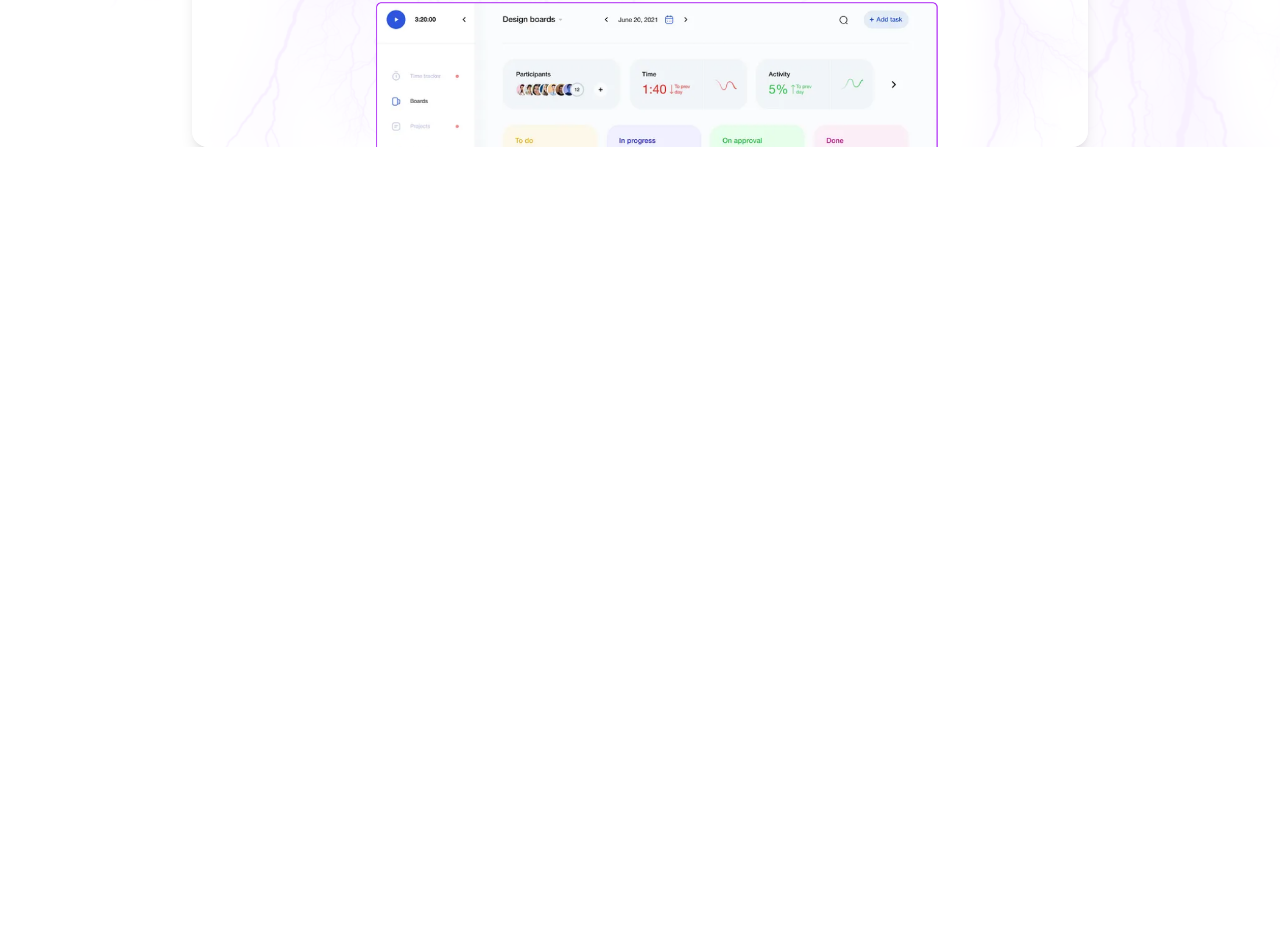
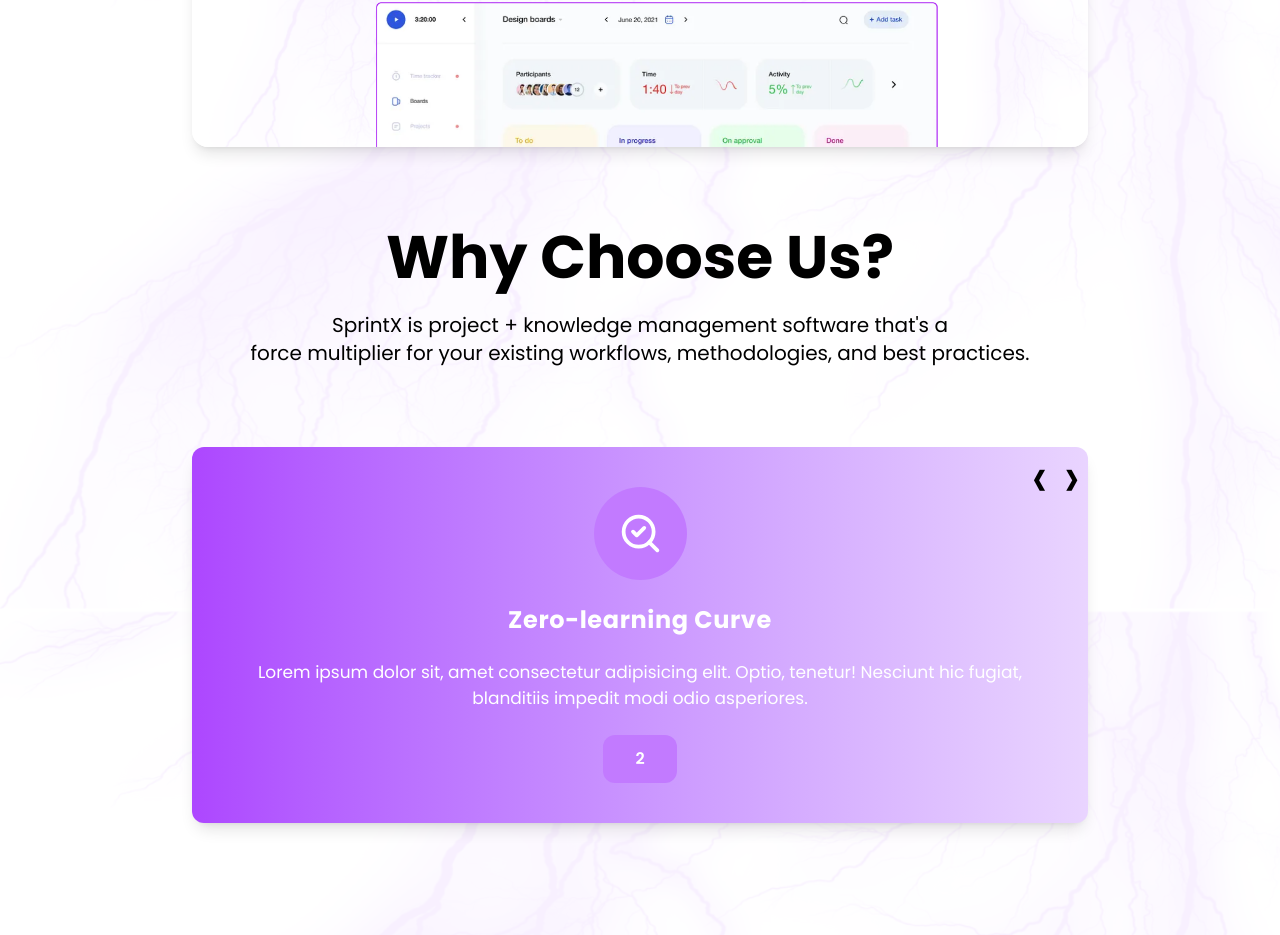
Before and after one commit to Sabarish-developer/SprintX, a React (Vite) app in the folder client/: page / in a window 1280 px wide. Shown: the part 991-1926 px from the top of the page. Before the commit the page ends 1138 px from the top, so only its background shows below. Built offline with nearby package versions, Linux system fonts and the light colour scheme.

Commit message:
added features with autoplay

```diff
--- a/client/package.json
+++ b/client/package.json
@@ -15,6 +15,8 @@
     "lucide-react": "^0.482.0",
     "react": "^19.0.0",
     "react-dom": "^19.0.0",
+    "react-slick": "^0.30.3",
+    "slick-carousel": "^1.8.1",
     "tailwindcss": "^4.0.14"
   },
   "devDependencies": {
--- a/client/src/App.jsx
+++ b/client/src/App.jsx
@@ -2,6 +2,7 @@ import { useState } from 'react'
 import './App.css'
 import Navbar from './components/Navbar'
 import HeroSection from './components/HeroSection'
+import SliderSection from './components/SliderSection'
 
 
 function App() {
@@ -12,6 +13,7 @@ function App() {
     <Navbar/>
     <div className='max-w-7xl mx-auto px-6 pt-17'>
       <HeroSection/>
+      <SliderSection/>
     </div>
     </>
   )
--- /dev/null
+++ b/client/src/components/SliderSection.jsx
@@ -0,0 +1,113 @@
+import React from "react";
+import Slider from "react-slick";
+import "slick-carousel/slick/slick.css";
+import "slick-carousel/slick/slick-theme.css";
+import { data } from "../constants/objects";
+
+const NextArrow = ({ onClick }) => {
+  return (
+    <div
+      className="absolute top-0 right-0 mr-2 cursor-pointer z-10"
+      onClick={onClick}
+    >
+      <div className="text-black text-6xl hover:text-purple-400">›</div>
+    </div>
+  );
+};
+
+const PrevArrow = ({ onClick }) => {
+  return (
+    <div
+      className="absolute top-0 right-10 cursor-pointer z-10"
+      onClick={onClick}
+    >
+      <div className="text-black text-6xl hover:text-purple-400">‹</div>
+    </div>
+  );
+};
+
+
+export const SliderSlick = () => {
+  var settings = {
+    dots: false,
+    infinite: true,
+    autoplay: true,
+    autoplaySpeed: 3000,
+    speed: 1000,
+    pauseOnHover: true,
+    slidesToShow: 1,
+    slidesToScroll: 1,
+    initialSlide: 0,
+    nextArrow: <NextArrow />,
+    prevArrow: <PrevArrow />,
+    responsive: [
+      {
+        breakpoint: 1024,
+        settings: {
+          slidesToShow: 1,
+          slidesToScroll: 1,
+          infinite: true,
+          dots: true
+        }
+      },
+      {
+        breakpoint: 600,
+        settings: {
+          slidesToShow: 1,
+          slidesToScroll: 1,
+          initialSlide: 1
+        }
+      },
+      {
+        breakpoint: 480,
+        settings: {
+          slidesToShow: 1,
+          slidesToScroll: 1
+        }
+      }
+    ]
+  };
+
+  return (
+    <div className="w-full h-fit flex flex-col justify-center items-center px-4 py-10 lg:py-20 gap-6">
+      <h1 className="text-6xl text-black font-bold text-center">
+        Why Choose Us?
+      </h1>
+      <p className="text-xl text-center">
+      SprintX is project + knowledge management software that's a <br/>
+      force multiplier for your existing workflows, methodologies, and best practices.
+      </p>
+      <div className="flex justify-end w-full px-10 gap-4">
+        <PrevArrow />
+        <NextArrow />
+      </div>
+
+      <div className="w-full h-fit p-8">
+        <Slider {...settings} className="max-w-4xl mx-auto rounded-2xl shadow-lg">
+        {
+          data.map((item, index)=>(
+            <div id="slider-boxes" key={index} className="p-10 bg-gradient-to-r from-purple-500 to-purple-200 rounded-xl flex flex-col justify-center items-center border-n">
+              <div id="icon-box" className="text-white bg-purple-400 p-6 rounded-full hover:bg-purple-500 cursor-pointer">
+              {item.icon && <item.icon className="w-[45px] h-[45px]"/>}
+              </div>
+              <div className="flex flex-col justify-center items-center gap-6 mt-6">
+                <h1 className="text-2xl text-white font-bold tracking-wide">
+                  {item.title}
+                </h1>
+                <p className="text-[17px] text-center text-white">
+                  {item.para}
+                </p>
+                <button className="text-white bg-purple-400 px-8 py-3 rounded-xl font-semibold hover:bg-purple-500 hover:text-white">
+                  {item.label}
+                </button>
+              </div>
+            </div>
+          ))
+        }
+        </Slider>
+      </div>
+    </div>
+  )
+}
+
+export default SliderSlick
--- a/client/src/constants/objects.jsx
+++ b/client/src/constants/objects.jsx
@@ -4,6 +4,9 @@ import { Fingerprint } from "lucide-react";
 import { ShieldHalf } from "lucide-react";
 import { PlugZap } from "lucide-react";
 import { GlobeLock } from "lucide-react";
+import { SearchCheck } from "lucide-react";
+import { Puzzle } from "lucide-react";
+import { CloudUpload } from "lucide-react";
 
 // import user1 from "../assets/profile-pictures/user1.jpg";
 // import user2 from "../assets/profile-pictures/user2.jpg";
@@ -11,6 +14,27 @@ import { GlobeLock } from "lucide-react";
 // import user4 from "../assets/profile-pictures/user4.jpg";
 // import user5 from "../assets/profile-pictures/user5.jpg";
 // import user6 from "../assets/profile-pictures/user6.jpg";
+
+export const data = [
+  {
+    icon: Puzzle,
+    title: "Adaptable and Simple",
+    para: "Lorem ipsum dolor sit, amet consectetur adipisicing elit. Optio, tenetur! Nesciunt hic fugiat, blanditiis impedit modi odio asperiores.",
+    label: "1",
+  },
+  {
+    icon: SearchCheck,
+    title: "Zero-learning Curve",
+    para: "Lorem ipsum dolor sit, amet consectetur adipisicing elit. Optio, tenetur! Nesciunt hic fugiat, blanditiis impedit modi odio asperiores.",
+    label: "2",
+  },
+  {
+    icon: CloudUpload,
+    title: "Cloud + self-hosted",
+    para: "Lorem ipsum dolor sit, amet consectetur adipisicing elit. Optio, tenetur! Nesciunt hic fugiat, blanditiis impedit modi odio asperiores.",
+    label: "3",
+  },
+];
 
 export const navItems = [
   { label: "Features", href: "#" },
--- a/client/src/index.css
+++ b/client/src/index.css
@@ -4,6 +4,15 @@
 /* @theme{
   --color-primary:#a40ff3;
 }; */
+
+#slider-boxes{
+  display: flex !important;
+}
+
+.slick-prev,
+.slick-next {
+  display: none !important;
+}
 
 body, html {
   height: 100%;
```
Also changed, not shown: 1 other file (tests, documents, lock files or other folders).
